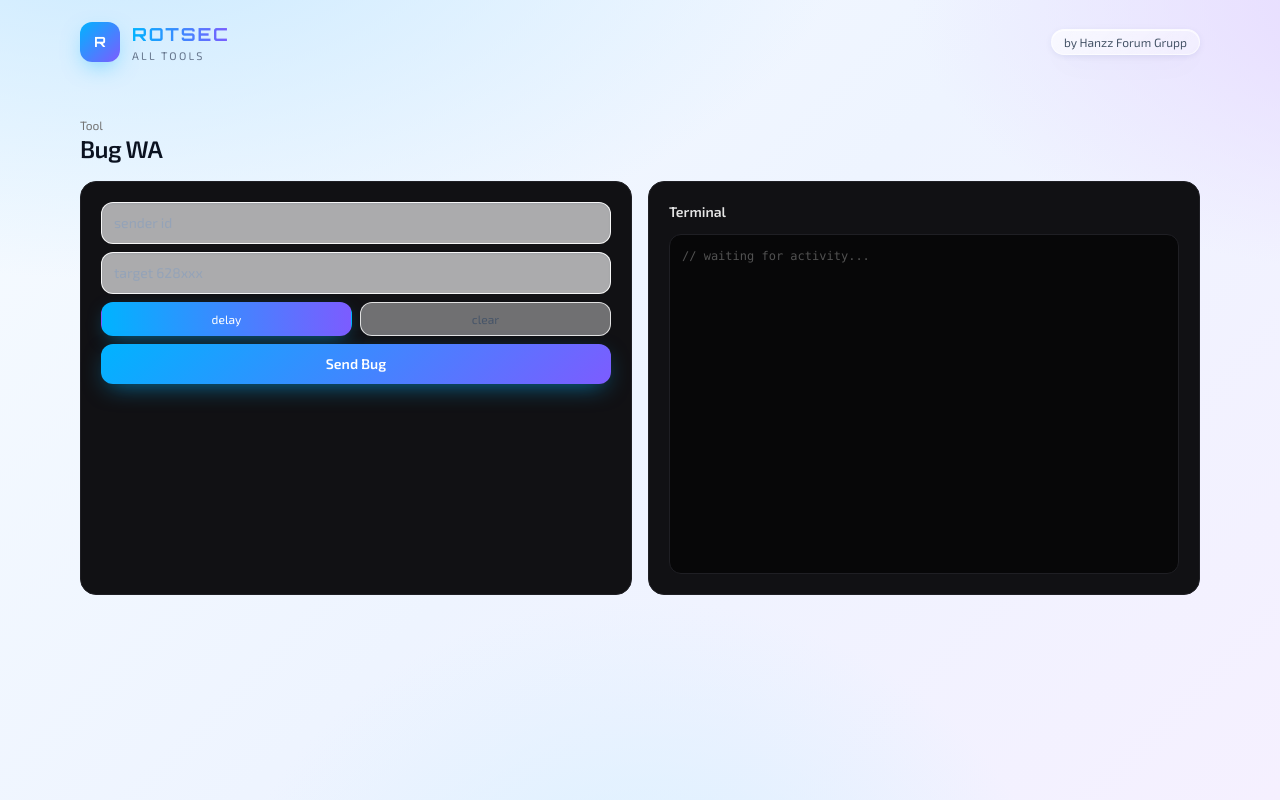
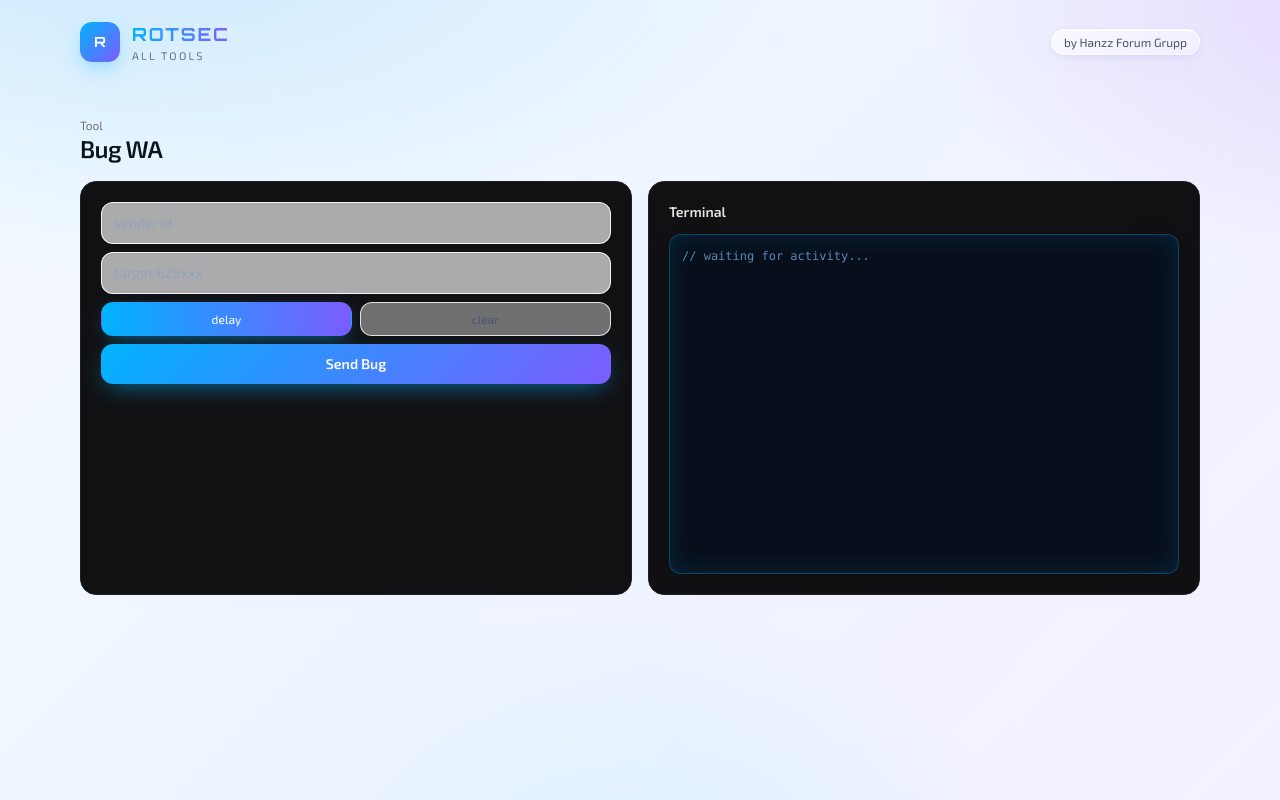
Before and after one commit to hanzcodereal/prokit, a Next.js app: page /t/bug in a window 1280 px wide. Built offline with nearby package versions, Linux system fonts and the light colour scheme.

Commit message:
Update TerminalLog.tsx

```diff
--- a/src/components/TerminalLog.tsx
+++ b/src/components/TerminalLog.tsx
@@ -11,22 +11,22 @@ export default function TerminalLog({ logs }: { logs: LogEntry[] }) {
   return (
     <div
       ref={ref}
-      className="h-[340px] overflow-y-auto rounded-xl border border-[#1f1f24] bg-black/60 p-3 font-mono text-xs leading-relaxed"
+      className="terminal h-[340px] overflow-y-auto rounded-xl p-3 font-mono text-xs leading-relaxed"
     >
       {logs.length === 0 ? (
-        <div className="text-neutral-600">// waiting for activity...</div>
+        <div className="text-[#5b87b0]">// waiting for activity...</div>
       ) : (
         logs.map((l) => (
           <div key={l.id} className="flex gap-2">
-            <span className="shrink-0 text-neutral-600">[{l.at}]</span>
+            <span className="shrink-0 text-[#5b87b0]">[{l.at}]</span>
             <span
-              className={`shrink-0 ${
-                l.level === "ok" ? "text-[#22c55e]" : l.level === "err" ? "text-[#ef4444]" : "text-[#22d3ee]"
+              className={`shrink-0 font-bold ${
+                l.level === "ok" ? "text-[#28e08a]" : l.level === "err" ? "text-[#ff6b81]" : "text-[#00b3ff]"
               }`}
             >
               {l.level.toUpperCase()}
             </span>
-            <span className="whitespace-pre-wrap break-all text-neutral-300">{l.text}</span>
+            <span className="whitespace-pre-wrap break-all text-[#c9eaff]">{l.text}</span>
           </div>
         ))
       )}
```
